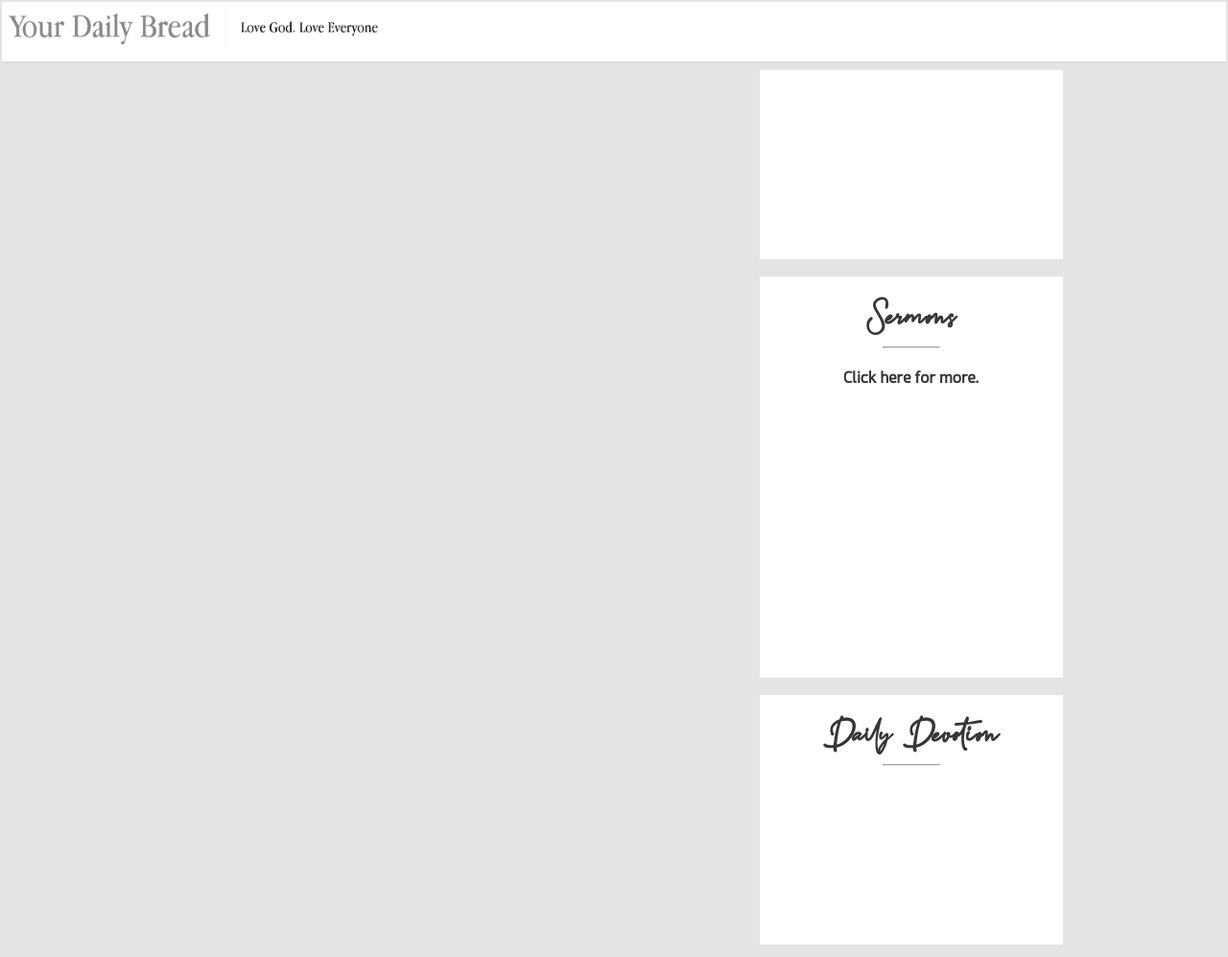
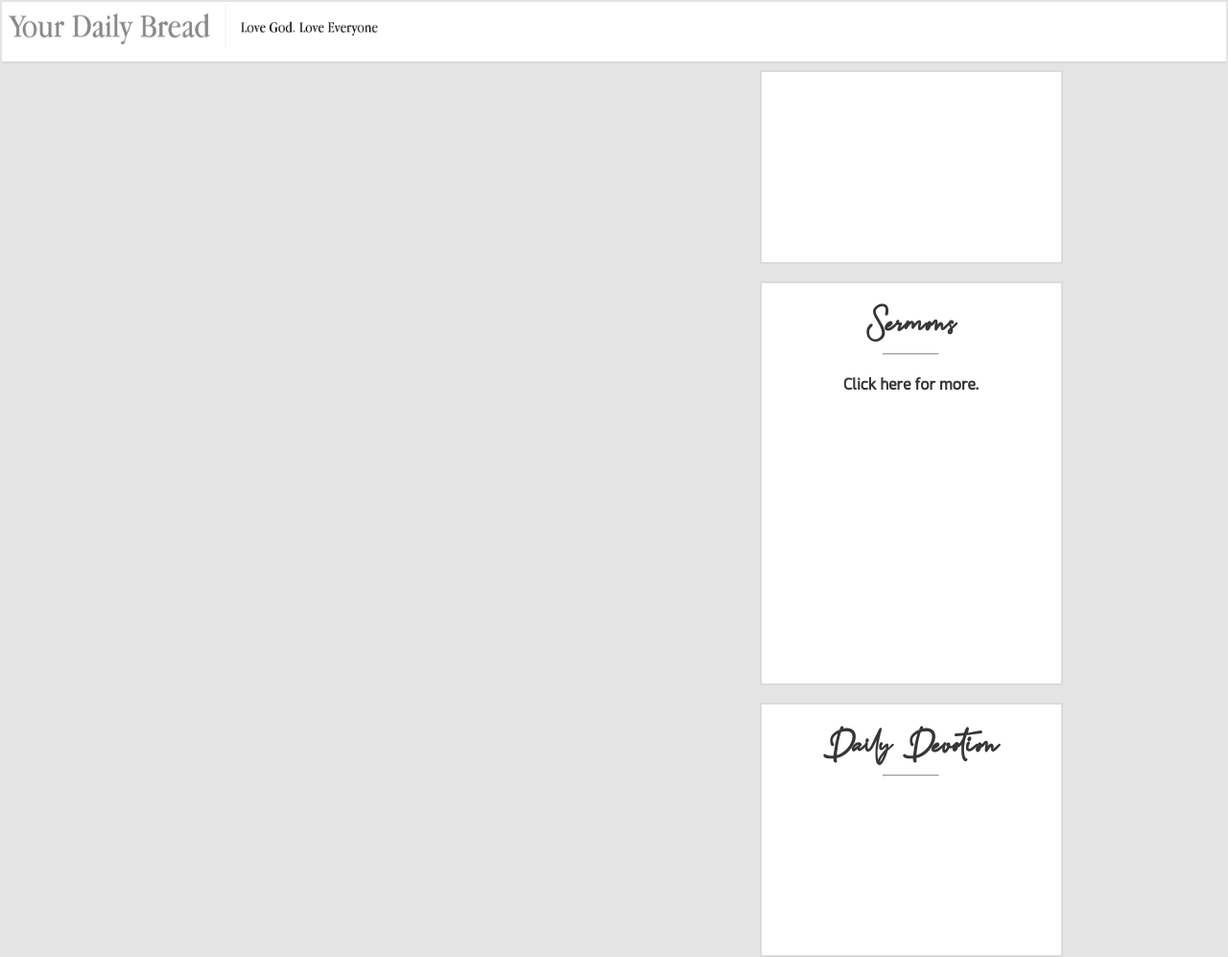
Before and after one commit to Yeshuya/panganiban-tan-midterm-exam, a PHP site: page / in a window 1280 px wide. Shown: the whole page at 96% size. Run offline with PHP 8.4, Linux system fonts and the light colour scheme; data that the repository does not hold is empty.

Commit message:
Update style.css

```diff
--- a/css/style.css
+++ b/css/style.css
@@ -48,7 +48,7 @@ a:hover {
     color: rgb(54, 54, 54);
 }
 .middleRightBox {
-    margin-top: 0.5%;
+    margin-top: 0.55%;
     margin-left: 1%;
     color: rgb(54, 54, 54);
     width: 25%;
@@ -57,6 +57,7 @@ a:hover {
 }
 .VoTD {
     font-family: "Acephimere Regular";
+    border: 2px solid rgb(219, 219, 219);
     text-align: center;
     vertical-align: middle;
     padding: 4%;
@@ -66,6 +67,7 @@ a:hover {
 }
 .Sermons {
     font-family: "Acephimere Regular";
+    border: 2px solid rgb(219, 219, 219);
     text-align: center;
     vertical-align: middle;
     padding: 4%;
@@ -75,6 +77,7 @@ a:hover {
 }
 .DailyDevotion {
     font-family: "Acephimere Regular";
+    border: 2px solid rgb(219, 219, 219);
     text-align: center;
     vertical-align: middle;
     padding: 4%;
```
